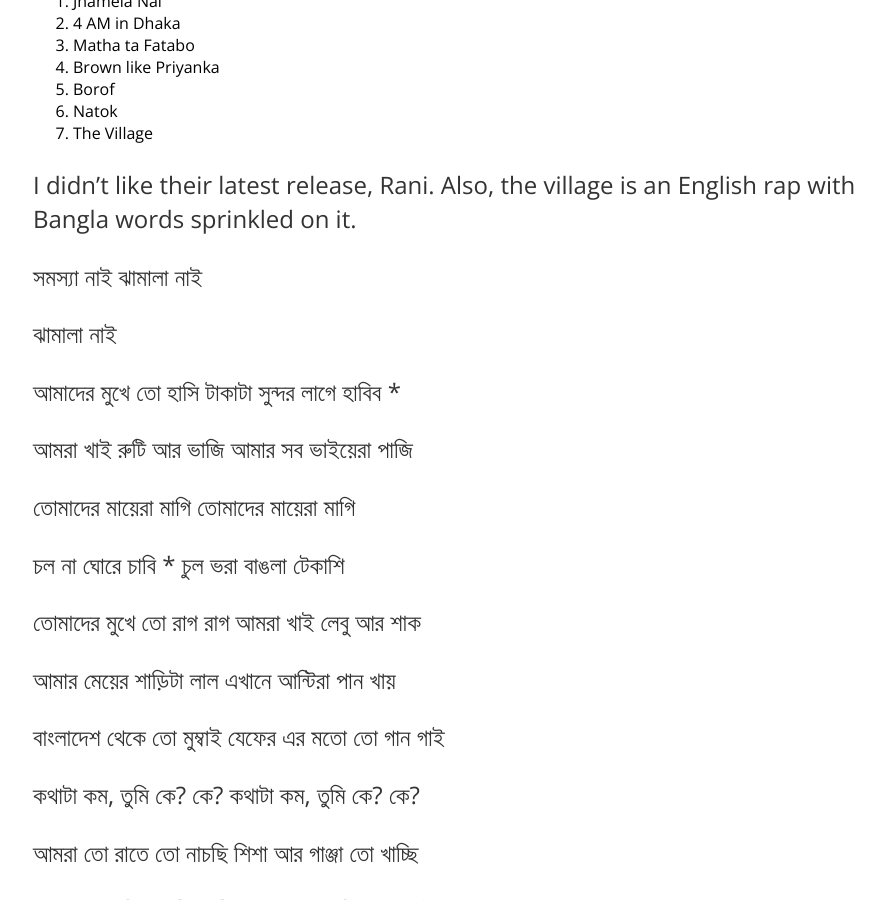
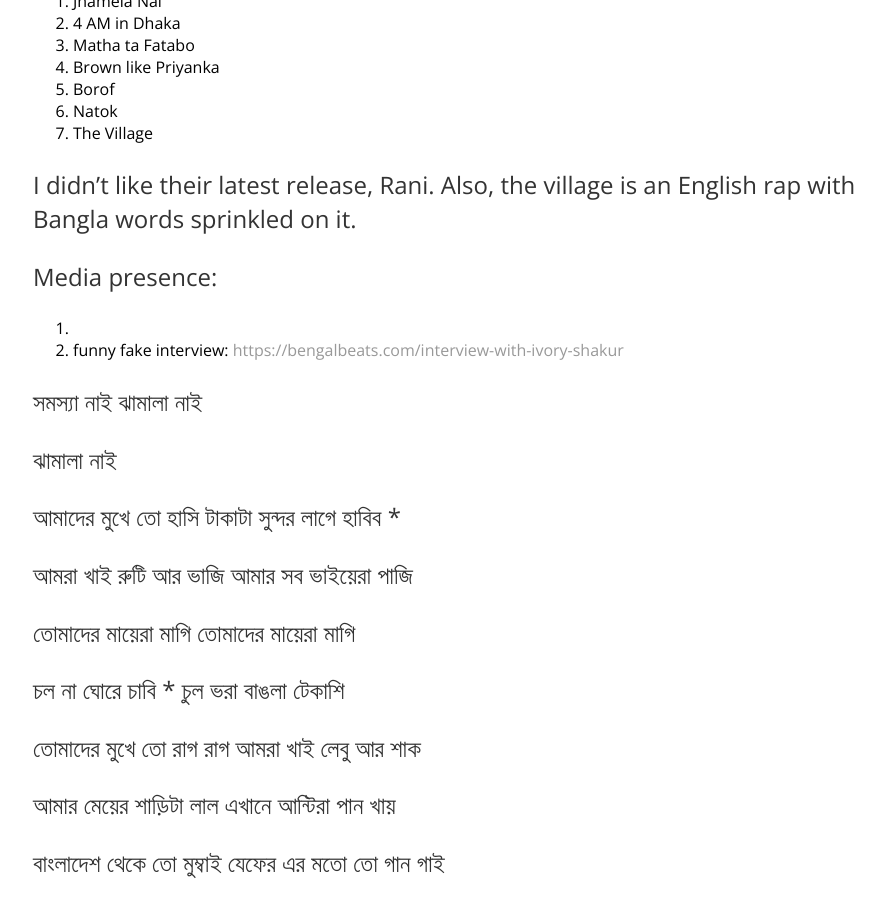
Before and after one commit to damnArin/damnArin.github.io, a Jekyll site: the page built from _posts/2020-06-28-Bhanga Bangla - Bangla Hiphop - Mumble Rap.md, in a window 1280 px wide and 900 px high, scrolled down 3449 px. Shown: the whole window, without its empty margins (159-1044 px from the left). Built offline with Jekyll 4.4.1, drawn with Linux system fonts in a browser that asks for light colours; comment, search, counter and statistics services are not loaded.

Commit message:
Update 2020-06-28-Bhanga Bangla - Bangla Hiphop - Mumble Rap.md

```diff
--- a/_posts/2020-06-28-Bhanga Bangla - Bangla Hiphop - Mumble Rap.md
+++ b/_posts/2020-06-28-Bhanga Bangla - Bangla Hiphop - Mumble Rap.md
@@ -62,6 +62,10 @@ The following are their songs that I liked
 7. The Village
 
 I didn't like their latest release, Rani. Also, the village is an English rap with Bangla words sprinkled on it.
+
+Media presence:
+1.
+2. funny fake interview: [https://bengalbeats.com/interview-with-ivory-shakur](https://bengalbeats.com/interview-with-ivory-shakur/)
 
 
 সমস্যা নাই
```
